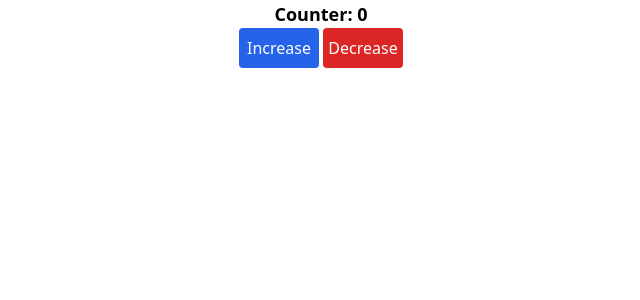
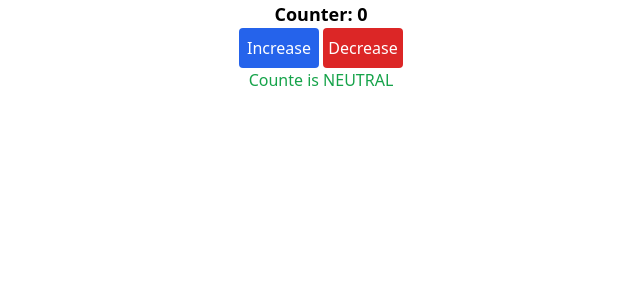
Before and after one commit to buddhika85/30_Apps_Angular, an Angular app: page / in a window 1280 px wide. Shown: the top 300 px of the page, without its empty margins (319-959 px from the left). Built offline with nearby package versions, Linux system fonts and the light colour scheme.

Commit message:
counter status

```diff
--- a/src/app/counter-2/counter-2.component.html
+++ b/src/app/counter-2/counter-2.component.html
@@ -17,4 +17,8 @@
       Decrease
     </button>
   </div>
+
+  <div class="text-center">
+    <p class="text-green-600">Counte is {{ counter.counterStatus }}</p>
+  </div>
 </div>
--- a/src/app/counter-2/counter-2.component.ts
+++ b/src/app/counter-2/counter-2.component.ts
@@ -1,4 +1,4 @@
-import { Component, inject, Injectable } from '@angular/core';
+import { Component, inject, Injectable, signal } from '@angular/core';
 
 @Component({
   selector: 'app-counter-2',
@@ -14,12 +14,20 @@ export class Counter2Component {
 @Injectable({ providedIn: 'root' })
 export class Counter {
   count: number = 0;
+  counterStatus: string = 'NEUTRAL';
 
   increase() {
     ++this.count;
+    this.updateStatus();
   }
 
   decrease() {
     --this.count;
+    this.updateStatus();
+  }
+
+  updateStatus() {
+    if (this.count > 0) this.counterStatus = 'POSTIVE';
+    else this.counterStatus = 'NEGATIVE';
   }
 }
```
